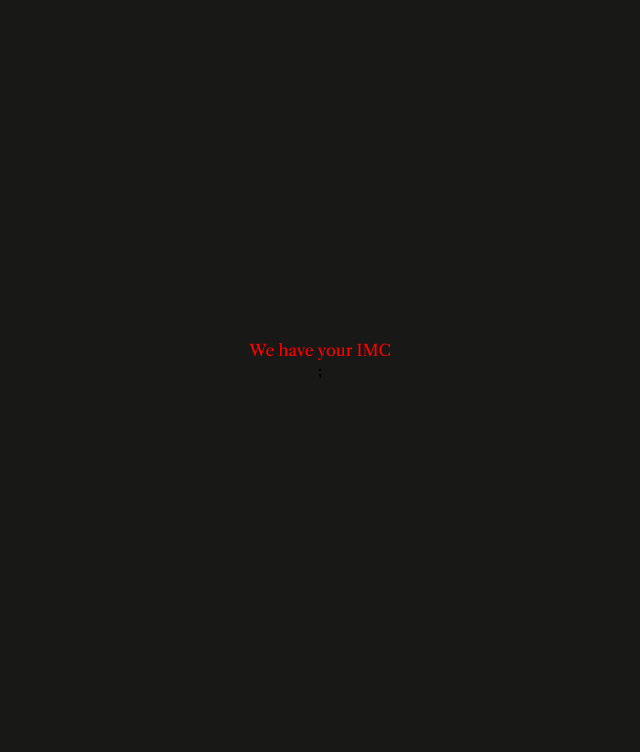
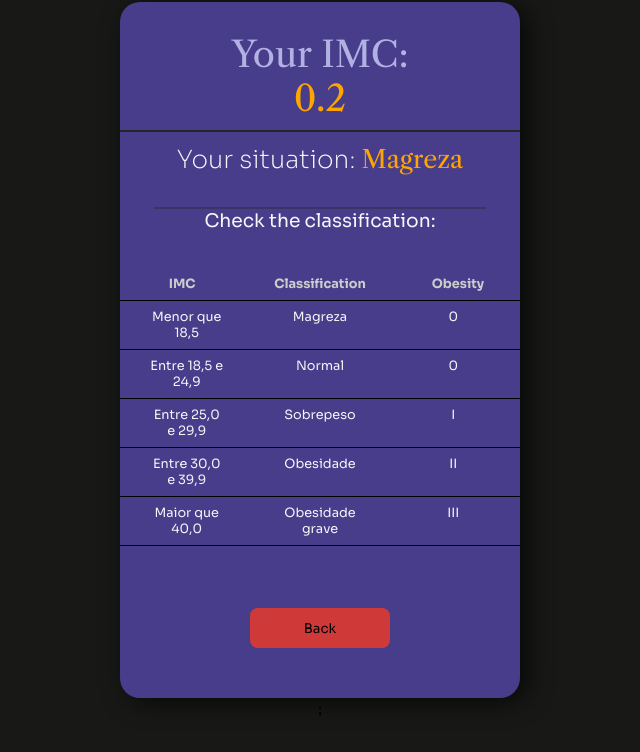
Before and after one commit to FeSantsss/calculadora-imc-react, a React (Vite) app in the folder project-imc/: page / in a window 1280 px wide. Both pictures are taken after typing "5", "5" into the empty fields and a click on the button "CALCULATE". Shown: the top 752 px of the page, without its empty margins (320-960 px from the left). Built offline with nearby package versions, Linux system fonts and the light colour scheme.

Commit message:
project FINALIZED

```diff
--- a/project-imc/src/assets/Button.css
+++ b/project-imc/src/assets/Button.css
@@ -2,7 +2,7 @@ button {
   width: 140px;
   height: 40px;
   margin: 30px 5px 20px;
-  border-radius: 15px;
+  border-radius: 8px;
   cursor: pointer;
   font-family: "Sora", sans-serif;
 
@@ -25,3 +25,9 @@ button:hover {
 .calc-btn:hover{
   background-color: #991100;
 }
+.back-btn{
+  background-color: #f73a21c5;
+}
+.back-btn:hover{
+  background-color: #991100;
+}
--- a/project-imc/src/assets/ImcTable.css
+++ b/project-imc/src/assets/ImcTable.css
@@ -0,0 +1,79 @@
+.container-result{
+  width: 50vh;
+  height: fit-content;
+  background-color: darkslateblue;
+  display: flex;
+  justify-content: center;
+  align-items: center;
+  flex-direction: column;
+  padding: 30px 0;
+  border-radius: 20px;
+  box-shadow: 7px 4px 27px -2px rgba(0,0,0,0.83);
+}
+.imcNumber{
+  font-size: 36px;
+  display: inline-block;
+  border-bottom: 2px solid #252527;
+  padding: 0 90px 10px 90px;
+  transition: 0.5s;
+  color: #b1b1e3;
+}
+.imc-info{
+  font-size: 25px;
+  margin: 12px;
+  color: #f7f7f9;
+  font-family: 'Sora', sans-serif;
+  font-weight: 200;
+}
+.classification-h3{
+  font-family: 'Sora';
+  border-top: 2px solid #2525275e;
+  padding: 0 50px 0 50px;
+  margin: 20px;
+  display: inline-block;
+}
+.imc-table{
+  margin: 1.5rem 0;
+  font-size: 0.8rem;
+}
+.imc-table p {
+  font-family: 'Sora', sans-serif;
+}
+.table-header h4{
+  font-family: 'Sora';
+  font-weight: bold;
+  color: #CCC;
+}
+.table-header,
+.table-data{
+  display: flex;
+  justify-content: space-between;
+  margin-bottom: .5rem;
+  padding-bottom: 0.5rem;
+  border-bottom: 1px solid #000000;
+  color: #f5f5f7;
+}
+
+.table-header h4,
+.table-data p {
+  flex: 1;
+  padding: 0 30px 0;
+}
+
+.table-header h4:nth-child(3),
+.table-data p:nth-child(3){
+  max-width: 80px;
+}
+
+.good {
+  color: greenyellow;
+}
+.low {
+  color: yellow;
+}
+.medium {
+  color: orange;
+}
+.high {
+  color: red;
+}
--- a/project-imc/src/components/ImcTable.jsx
+++ b/project-imc/src/components/ImcTable.jsx
@@ -1,9 +1,35 @@
 import '../assets/ImcTable.css'
+import Button from './Button'
 
-const ImcTable = () => {
+const ImcTable = ({ data, imc, info, infoClass, reset }) => {
+
   return (
     <>
-      <p style={{color: "red"}}>We have your IMC</p>
+      <section className="container-result">
+        <p className="imcNumber">
+          Your IMC: <span className={infoClass}>{imc}</span>
+        </p>
+        <p className="imc-info">
+          Your situation: <span className={infoClass}>{info}</span>
+        </p>
+        <h3 className='classification-h3'>Check the classification: </h3>
+        <div className="imc-table">
+          <div className="table-header">
+            <h4>IMC</h4>
+            <h4>Classification</h4>
+            <h4>Obesity</h4>
+          </div>
+          {data.map((item) => (
+            <div className="table-data" key={item.info}>
+              <p>{item.classification}</p>
+              <p>{item.info}</p>
+              <p>{item.obesity}</p>
+            </div>
+          ))}
+        </div>
+          <Button id={"back-btn"} content={"Back"} action={reset}/>
+
+      </section>
     </>
   )
 }
```
Also changed, not shown: project-imc/src/assets/IMCalc.css (line endings or trailing spaces).
